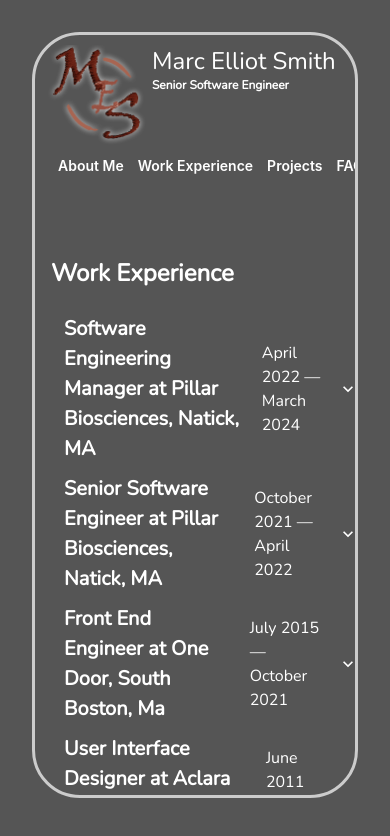
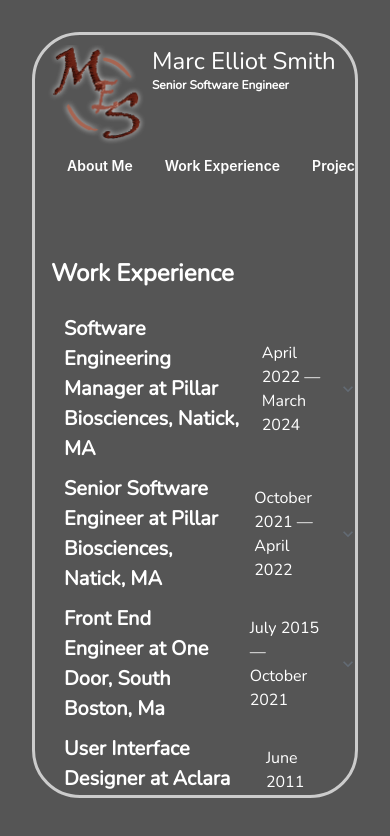
Before and after one commit to reggaebass/resumewebsite, a React (Create React App) app: page / in a window 390 px wide. Both pictures are taken after a click on the button "Work Experience". Shown: the top 836 px of the page. Built offline with nearby package versions, Linux system fonts and the light colour scheme.

Commit message:
more ui fixes for mobile

```diff
--- a/package.json
+++ b/package.json
@@ -9,6 +9,7 @@
     "@fontsource/comfortaa": "^5.0.20",
     "@fontsource/nunito": "^5.0.18",
     "@mui/joy": "^5.0.0-beta.36",
+    "@mui/system": "^6.0.0-dev.240424162023-9968b4889d",
     "@testing-library/jest-dom": "^5.17.0",
     "@testing-library/react": "^13.4.0",
     "@testing-library/user-event": "^13.5.0",
@@ -18,6 +19,7 @@
     "react-icons": "^5.2.1",
     "react-scripts": "5.0.1",
     "react-transition-group": "^4.4.5",
+    "serve": "^14.2.3",
     "web-vitals": "^2.1.4"
   },
   "scripts": {
--- a/src/components/experience/experience.jsx
+++ b/src/components/experience/experience.jsx
@@ -16,18 +16,18 @@
             <span className={`experience ${homepageState === 'experience' ? '' : 'hidden'}`}>
                 <h2>Work Experience</h2>
                 <span className='expAccordion'>
-                <AccordionGroup disableDivider sx={{ maxWidth: 1000 }}>
+                <AccordionGroup disableDivider sx={{ fontFamily: 'Nunito', color: 'neutral.800' }}>
                     <Accordion
                     expanded={index === 0}
                     onChange={(event, expanded) => {
                         setIndex(expanded ? 0 : null);
                     }}
                     >
-                        <AccordionSummary>
+                        <AccordionSummary sx={{color: 'primary'}}>
                             <span className='role'>Software Engineering Manager at Pillar Biosciences, Natick, MA</span>
                             <span className='date'>April 2022 — March 2024</span>
                         </AccordionSummary>
-                        <AccordionDetails>
+                        <AccordionDetails sx={{color: "#fff"}}>
                             <ul>
                                 <li>Managed and ran engineering team responsible for maintaining and building new features in multiple web applications.</li>
                                 <li>Led development of the web suite of a NGS pipeline application for cancer diagnosis.</li>
@@ -47,7 +47,7 @@
                             <span className='role'>Senior Software Engineer at Pillar Biosciences, Natick, MA</span>
                             <span className='date'>October 2021 — April 2022</span>
                         </AccordionSummary>
-                        <AccordionDetails>
+                        <AccordionDetails sx={{color: "#fff"}}>
                             <ul>
                                 <li>Led team developing a LIMS software solution for in house CLIA Lab</li>
                                 <li>Set up new webapp team including hiring and setting direction</li>
@@ -66,7 +66,7 @@
                             <span className='role'>Front End Engineer at One Door, South Boston, Ma</span>
                             <span className='date'>July 2015 — October 2021</span>
                         </AccordionSummary>
-                        <AccordionDetails>
+                        <AccordionDetails sx={{color: "#fff"}}>
                             <ul>
                                 <li>Worked as part of Engineering team on rails sass application with ember, elm and react front ends.</li>
                                 <li>Lead front end effort on development of new features</li>
@@ -92,7 +92,7 @@
                             <span className='role'>User Interface Designer at Aclara Technologies, Wellesley, Ma</span>
                             <span className='date'>June 2011 — July 2015</span>
                         </AccordionSummary>
-                        <AccordionDetails>
+                        <AccordionDetails sx={{color: "#fff"}}>
                             <ul>
                                 <li>Implemented client branding for sass application</li>
                                 <li>Build front end of new features</li>
--- a/src/components/experience/experience.scss
+++ b/src/components/experience/experience.scss
@@ -1,16 +1,19 @@
 .experience {
     display: block;
-    // width: 70vw;
-    .css-1twr7re-JoyAccordionSummary-button, .css-m65nqi-JoyAccordionDetails-root, .css-1r2bn3-JoySvgIcon-root {
-        color: #fff;
-        font-family: 'Nunito', 'Comfortaa', 'Arial Narrow Bold', sans-serif;
+    button {
+        &:hover {
+            background-color: #787878 !important;
+        }
     }
     .role {
+        color: #fff;
         font-size: 1.25em;
         font-weight: bold;
     }
     .date {
+        color: #fff;
         margin-left: auto;
+
     }
     .expAccordion {
         float: right;
--- a/src/components/projects/projects.jsx
+++ b/src/components/projects/projects.jsx
@@ -43,7 +43,12 @@
                     <p>Here are some of the projects I have worked on:</p>
                     <div className="projectCards">
                         <span className="project">
-                            <Card>
+                            <Card sx={{
+                               backgroundColor: 'transparent',
+                               color: '#fff',
+                               fontFamily: 'Nunito',
+                               borderColor: '#ccc'
+                            }}>
                                 <h3>Web Services</h3>
                                 <p>This section showcases examples of websites I've previously built, offering a glimpse into my portfolio and expertise in web development.</p>
                             <IconButton func={() => setOpenws(true)} alternate={`web services`} image={webServices}/>
@@ -70,7 +75,14 @@
                             </Modal>
                         </span>
                         <span className="project">
-                            <Card>
+                            <Card
+                            sx={{
+                                backgroundColor: 'transparent',
+                                color: '#fff',
+                                fontFamily: 'Nunito',
+                                borderColor: '#ccc'
+                             }}
+                            >
                                 <h3>Artwork</h3>
                                 <p>
                                     My fine arts education and design experience greatly enhance my career as a developer. Explore my portfolio for a selection of illustrations and other artwork.
@@ -94,7 +106,14 @@
                             </Modal>
                         </span>
                         <span className="project">
-                            <Card>
+                            <Card
+                            sx={{
+                                backgroundColor: 'transparent',
+                                color: '#fff',
+                                fontFamily: 'Nunito',
+                                borderColor: '#ccc'
+                             }}
+                            >
                                 <h3>Graphic Design</h3>
                                 <p>
                                     Before I became a developer, I worked as a graphic designer. This section showcases some of my previous work in that field.
--- a/src/components/projects/projects.scss
+++ b/src/components/projects/projects.scss
@@ -8,12 +8,6 @@
         width: 25vw;
         padding: 0 5px 5px 5px;
         min-width: 20rem;
-        .css-1p3o6sg-JoyCard-root {
-            background-color: transparent;
-            color: #fff;
-            font-family: 'Nunito', 'Comfortaa', 'Arial Narrow Bold', sans-serif;
-            border-color: #ccc;
-        }
         p {
             min-height: 6em;
         }
--- a/src/components/sidenav/sidenav.scss
+++ b/src/components/sidenav/sidenav.scss
@@ -16,7 +16,7 @@
         white-space: nowrap;
         button {
             display: inline;
-            padding: 0 .5em;
+            padding: 0 .5
         }
     }
 }
```
Also changed, not shown: 1 other file (tests, documents, lock files or other folders).
